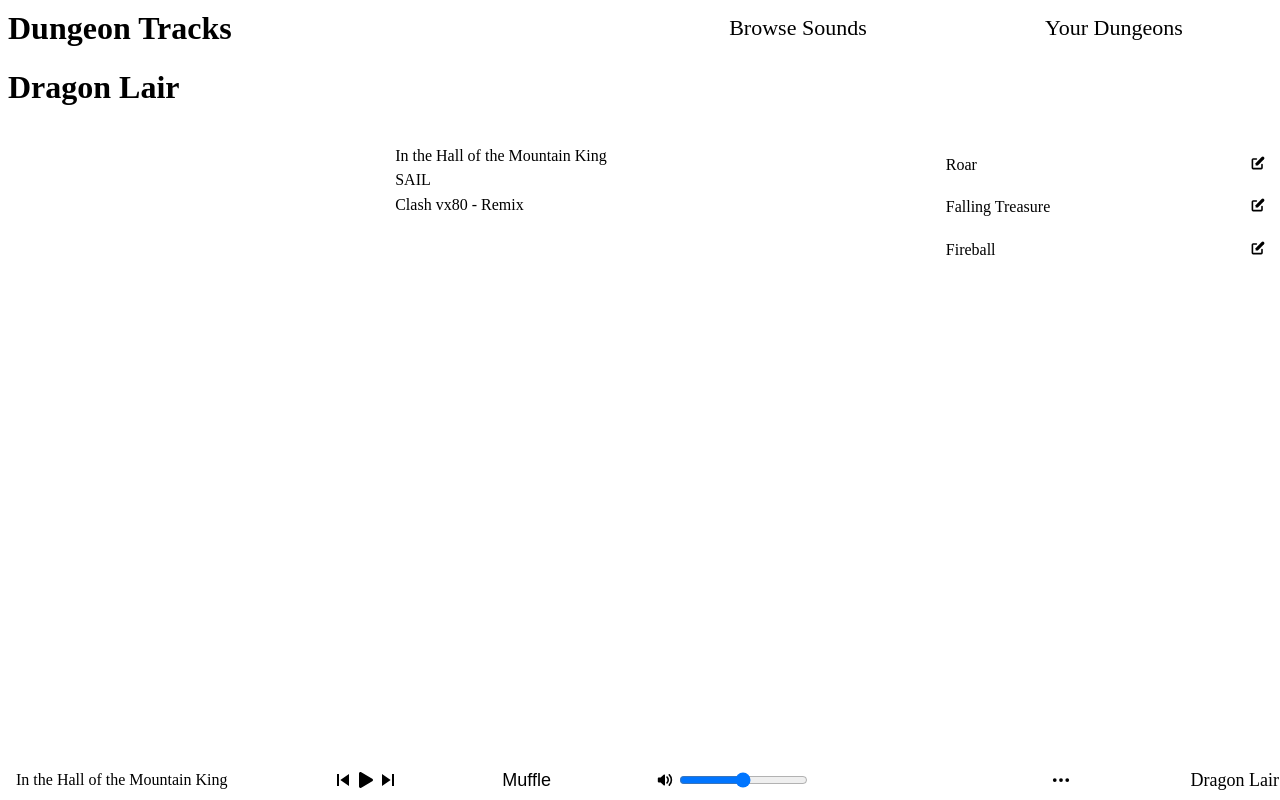
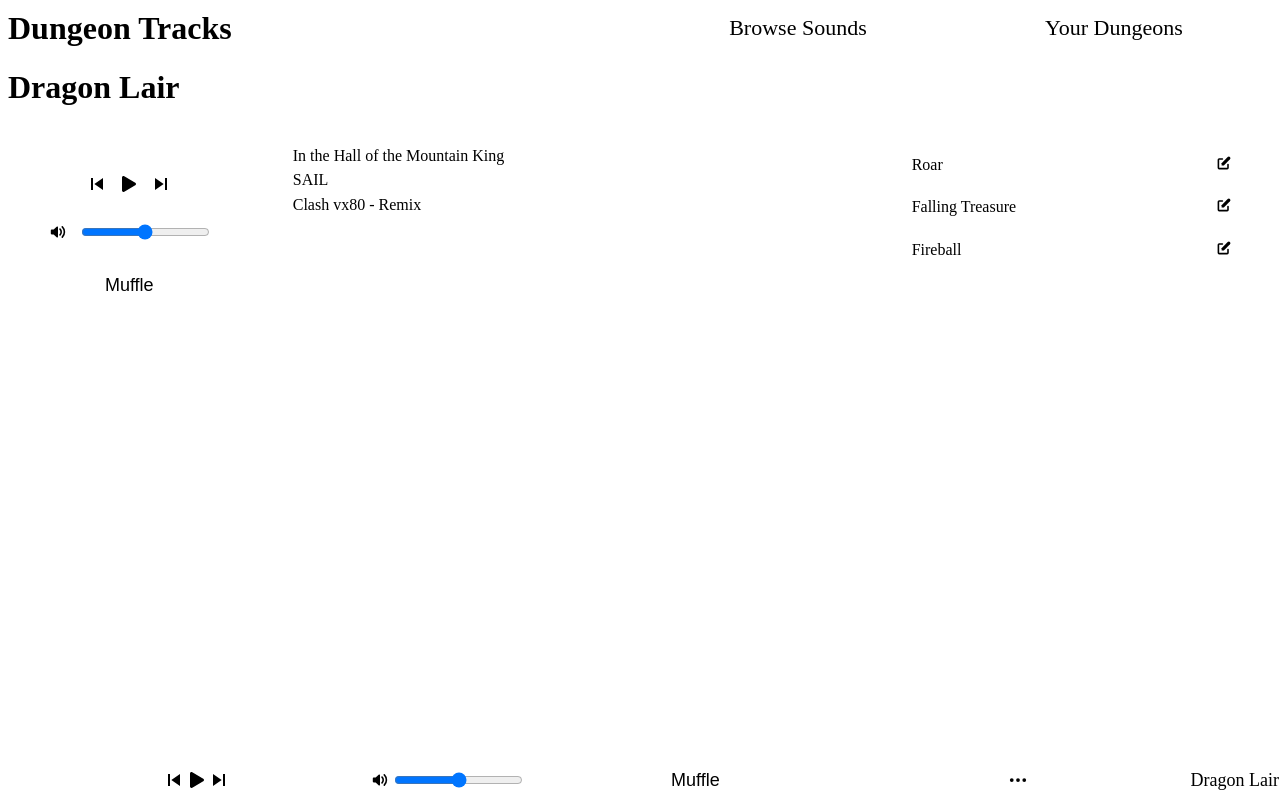
Before and after one commit to 7socks/dungeon-tracks, a React app: page / in a window 1280 px wide. Built offline with nearby package versions, Linux system fonts and the light colour scheme; the HTML template or start-up script is replaced by a standard one.

Commit message:
setting up react redux to manage audio state

```diff
--- /dev/null
+++ b/client/src/app/reducers/audioSlice.js
@@ -0,0 +1,66 @@
+import { createSlice } from '@reduxjs/toolkit';
+
+const example = {
+  title: "Dragon Lair",
+  tracks: [
+    {
+      title: "In the Hall of the Mountain King",
+      source: "",
+      index: 0
+    },
+    {
+      title: "SAIL",
+      source: "",
+      index: 1
+    },
+    {
+      title: "Clash vx80 - Remix",
+      source: "",
+      index: 2
+    }
+  ],
+  effects: [
+    {
+      title: "Roar",
+      source: "",
+      icon: "dragon",
+      color: "green",
+      index: 0
+    },
+    {
+      title: "Falling Treasure",
+      source: "",
+      icon: "music",
+      color: "orange",
+      index: 1
+    },
+    {
+      title: "Fireball",
+      source: "",
+      icon: "flame",
+      color: "red",
+      index: 2
+    }
+  ],
+  creator: "dev",
+  cover: ""
+};
+
+export const audioSlice = createSlice({
+  name: 'audio',
+  initialState: {
+    dungeon: example,
+    track: {}
+  },
+  reducers: {
+    setDungeon: (state, action) => {
+      state.dungeon = action.payload;
+    },
+    setTrack: (state, action) => {
+      state.track = action.payload;
+    }
+  }
+});
+
+export const { setDungeon, setTrack } = audioSlice.actions;
+export default audioSlice.reducer;
--- /dev/null
+++ b/client/src/app/store.js
@@ -0,0 +1,8 @@
+import { configureStore } from '@reduxjs/toolkit';
+import audioReducer from './reducers/audioSlice';
+
+export default configureStore({
+  reducer: {
+    audio: audioReducer
+  }
+});
--- a/client/src/components/App.js
+++ b/client/src/components/App.js
@@ -94,25 +94,17 @@ const AppContainer = styled.div`
 `;
 
 const App = () => {
-  const [currentDungeon, setCurrentDungeon] = useState(example);
-  const [currentTrack, setCurrentTrack] = useState(example.tracks[0]);
-  const [currentEffect, setCurrentEffect] = useState({});
+  const [viewDungeon, setViewDungeon] = useState(example);
 
   return (
     <AppContainer>
       <Nav/>
 
-      <Dungeon dungeon={example}/>
+      <Dungeon viewDungeon={viewDungeon}/>
+      <ControlBar/>
 
-      <ControlBar
-        currentDungeon={currentDungeon}
-        currentTrack={currentTrack}
-        setTrack={setCurrentTrack}
-        setEffect={setCurrentEffect}
-      />
-
-      <audio id="track-audio" src={currentTrack.source}/>
-      <audio id="effect-audio" src={currentEffect.source}/>
+      {/* <audio id="track-audio" src={currentTrack.source}/>
+      <audio id="effect-audio" src={currentEffect.source}/> */}
     </AppContainer>
   );
 };
--- a/client/src/components/AudioControls.js
+++ b/client/src/components/AudioControls.js
@@ -4,6 +4,9 @@ import { IoMdSkipBackward, IoMdSkipForward } from 'react-icons/io';
 import { FaPlay, FaPause } from 'react-icons/fa';
 import { BsThreeDots } from 'react-icons/bs';
 import { HiVolumeUp, HiVolumeOff } from 'react-icons/hi';
+
+import { useSelector, useDispatch } from 'react-redux';
+import { setTrack } from '../app/reducers/audioSlice';
 
 import MuffleButton from './MuffleButton';
 import { FXIcon } from './FXIcon';
@@ -50,6 +53,20 @@ const ControlBarContainer = styled.div`
 const PlaylistControlsContainer = styled.div`
   display: flex;
   flex-direction: column;
+  align-items: center;
+
+  * {
+    margin: 1em 0;
+  }
+
+  div {
+    display: flex;
+    flex-direction: row;
+
+    * {
+      margin: 0 .5em;
+    }
+  }
 `;
 
 const AudioControls = ({currentDungeon, currentTrack, fxCount}) => {
@@ -62,11 +79,11 @@ const AudioControls = ({currentDungeon, currentTrack, fxCount}) => {
       <IoMdSkipForward/>
     </div>
 
-    <MuffleButton/>
     <div id="volume-bar">
       <HiVolumeUp/>
       <input type="range"/>
     </div>
+    <MuffleButton/>
 
     <div className="fx-bar">
       {currentDungeon.effects.slice(0, fxCount).map((effect, i) => {
@@ -77,21 +94,33 @@ const AudioControls = ({currentDungeon, currentTrack, fxCount}) => {
           onClick={()=>{}}
         />;
       })}
-      <button id="more-fx"><BsThreeDots/></button>
+      {
+        fxCount > 0
+        ? <button id="more-fx"><BsThreeDots/></button>
+        : null
+      }
     </div>
   </>);
 }
 
-const ControlBar = ({currentDungeon, currentTrack, setTrack, setEffect}) => {
+const ControlBar = () => {
+  const dungeon = useSelector((state) => state.audio.dungeon)
+  const track = useSelector((state) => state.audio.track);
+  const dispatch = useDispatch();
+
   return <ControlBarContainer>
-    <AudioControls fxCount={3} currentDungeon={currentDungeon} currentTrack={currentTrack}/>
-    <span id="dungeon-title">{currentDungeon.title}</span>
+    <AudioControls fxCount={3} currentDungeon={dungeon} currentTrack={track}/>
+    <span id="dungeon-title">{dungeon.title}</span>
   </ControlBarContainer>;
 };
 
-const PlaylistControls = ({}) => {
+const PlaylistControls = ({dungeon}) => {
   return (<PlaylistControlsContainer>
-    <AudioControls/>
+    <AudioControls
+      currentDungeon={dungeon}
+      currentTrack={{}}
+      fxCount={0}
+    />
   </PlaylistControlsContainer>);
 };
 
--- a/client/src/components/Dungeon.js
+++ b/client/src/components/Dungeon.js
@@ -2,16 +2,11 @@ import React, { useState } from 'react';
 import styled from 'styled-components';
 import { HiPencilAlt } from 'react-icons/hi';
 
+import { useSelector, useDispatch } from 'react-redux';
+import { setTrack } from '../app/reducers/audioSlice';
+
+import { PlaylistControls } from './AudioControls';
 import { FXIcon, FXIconEditor } from './FXIcon';
-
-const AudioControlContainer = styled.div`
-  width: 30%;
-`;
-
-const AudioControl = ({}) => {
-  return <AudioControlContainer>
-  </AudioControlContainer>;
-}
 
 const PlaylistContainer = styled.div`
   width: ${({fx}) => fx ? '30' : '40'}%;
@@ -101,6 +96,7 @@ const DungeonContainer = styled.div`
   display: flex;
   flex-direction: row;
   flex-wrap: wrap;
+  justify-content: space-around;
   width: 100%;
 
   h1 {
@@ -108,7 +104,7 @@ const DungeonContainer = styled.div`
   }
 `;
 
-const Dungeon = ({dungeon}) => {
+const Dungeon = ({viewDungeon}) => {
   const updateEffect = (effect) => {
     // input 'effect' == new version of effect obj
     // call to server to update db
@@ -119,11 +115,11 @@ const Dungeon = ({dungeon}) => {
 
   return (
     <DungeonContainer>
-      <h1>{dungeon.title}</h1>
+      <h1>{viewDungeon.title}</h1>
 
-      <AudioControl/>
-      <Playlist playlist={dungeon.tracks} fx={0}/>
-      <Playlist playlist={dungeon.effects} fx={1} updateIcon={updateEffect}/>
+      <PlaylistControls dungeon={viewDungeon}/>
+      <Playlist playlist={viewDungeon.tracks} fx={0}/>
+      <Playlist playlist={viewDungeon.effects} fx={1} updateIcon={updateEffect}/>
     </DungeonContainer>
   );
 };
--- a/client/src/index.js
+++ b/client/src/index.js
@@ -1,6 +1,13 @@
 import React from 'react';
 import ReactDOM from 'react-dom';
+import { Provider } from 'react-redux';
 
 import App from './components/App';
+import store from './app/store';
 
-ReactDOM.render(<App/>, document.getElementById('app'));
+ReactDOM.render(
+  <Provider store={store}>
+   <App/>
+  </Provider>,
+  document.getElementById('app')
+);
--- a/package.json
+++ b/package.json
@@ -12,11 +12,14 @@
   "author": "7socks",
   "license": "ISC",
   "dependencies": {
+    "@reduxjs/toolkit": "^1.8.3",
     "express": "^4.18.1",
+    "howler": "^2.2.3",
     "mysql2": "^2.3.3",
     "react": "^17.0.2",
     "react-dom": "^17.0.2",
     "react-icons": "^4.4.0",
+    "react-redux": "^8.0.2",
     "styled-components": "^5.3.5"
   },
   "devDependencies": {
```
Also changed, not shown: client/src/audioContext.js (added, +22 -0 lines).
